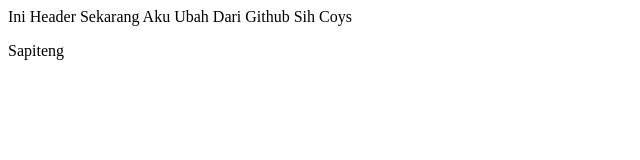
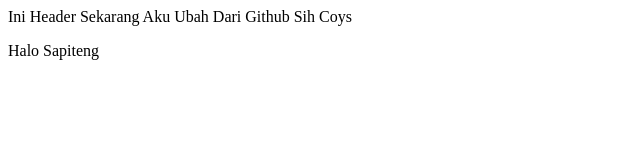
Before and after one commit to Mazees/BelajarGithub, a plain HTML site: page index.html in a window 1280 px wide. Shown: the full height of the page, 0-640 px from the left. Drawn offline with Linux system fonts and the light colour scheme.

Commit message:
ubah line 10

```diff
--- a/index.html
+++ b/index.html
@@ -7,6 +7,6 @@
 </head>
 <body>
     <header>Ini Header Sekarang Aku Ubah Dari Github Sih Coys</header>
-    <p>Sapiteng</p>
+    <p>Halo Sapiteng</p>
 </body>
 </html>
```
